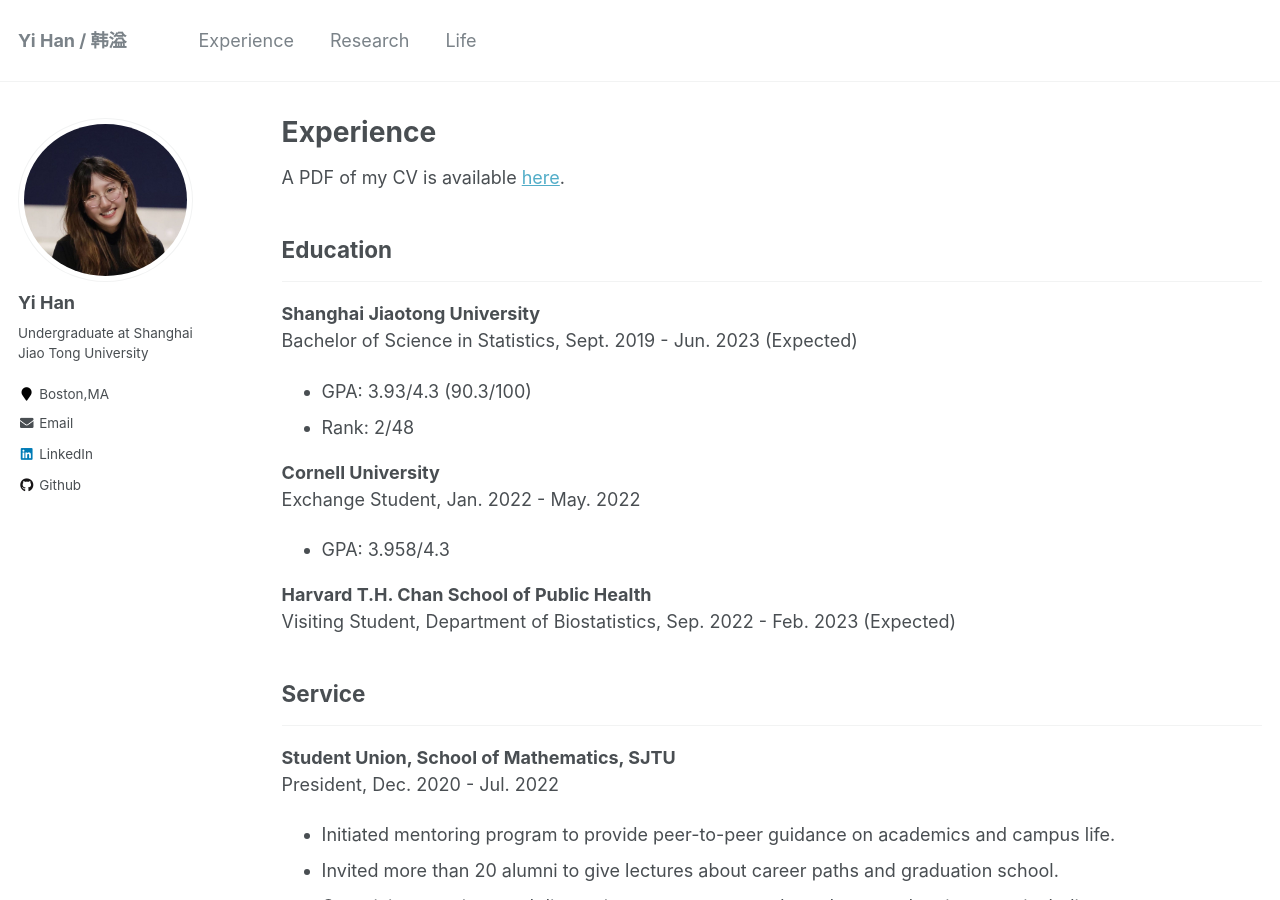
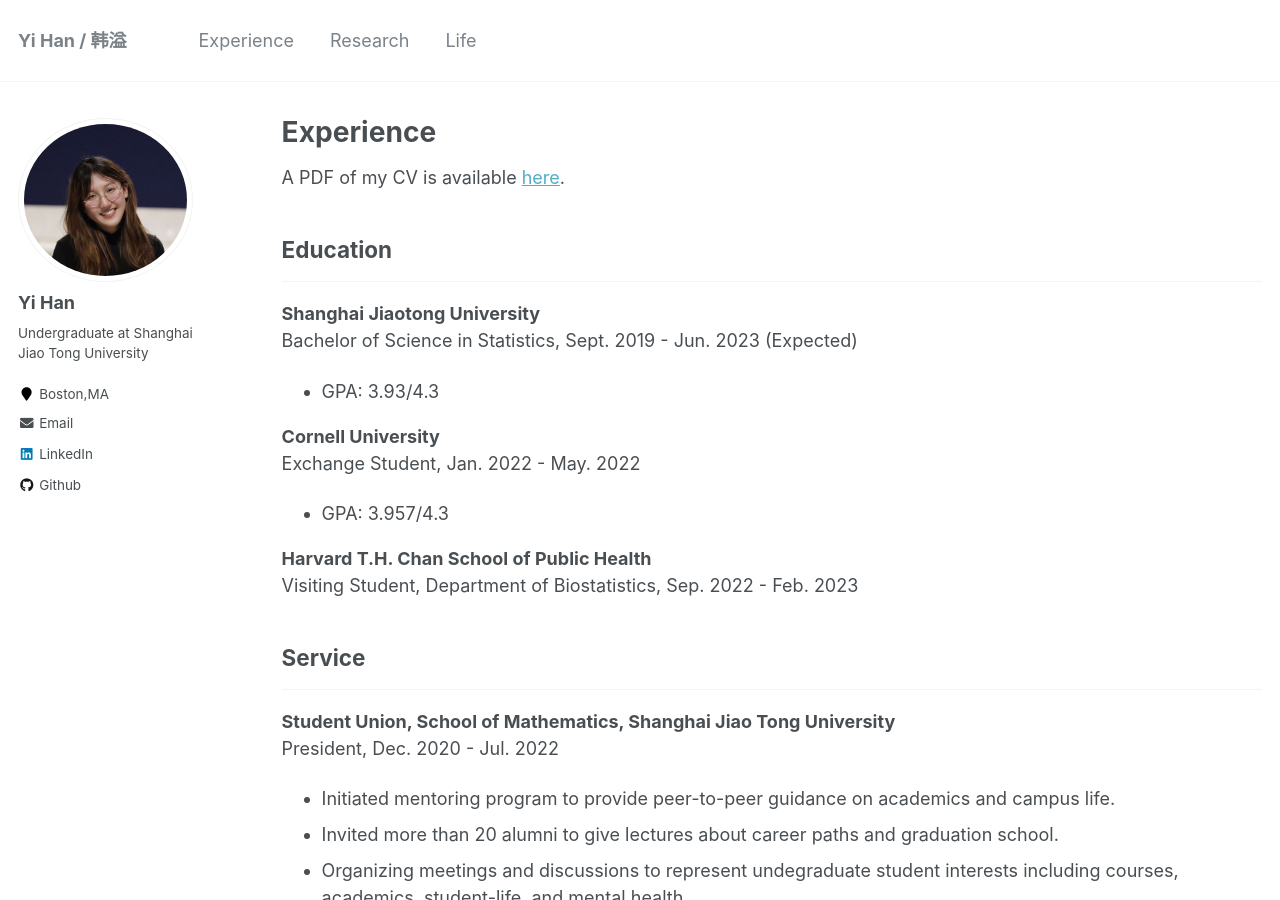
Before and after one commit to yiiihan/yiiihan.github.io, a Jekyll site: the page built from _pages/experience.md, in a window 1280 px wide and 900 px high. Built offline with Jekyll 4.4.1, drawn with Linux system fonts in a browser that asks for light colours.

Commit message:
Update experience.md

```diff
--- a/_pages/experience.md
+++ b/_pages/experience.md
@@ -6,28 +6,27 @@ author_profile: true
 ---
 {% include base_path %}
 
-A PDF of my CV is available [here](http://yiiihan.github.io/files/CV-YiHan1130.pdf).
+A PDF of my CV is available [here](http://yiiihan.github.io/files/CV_YiHan.pdf).
 
-<!-- <embed src="http://yiiihan.github.io/files/CV_YiHan_1026.pdf" width="650" height="1800" type='application/pdf'> -->
+<!-- <embed src="http://yiiihan.github.io/files/CV_YiHan.pdf" width="650" height="1800" type='application/pdf'> -->
 
 ## Education
 ---
 **Shanghai Jiaotong University** <br />
 Bachelor of Science in Statistics, Sept. 2019 - Jun. 2023 (Expected) <br />
-- GPA: 3.93/4.3 (90.3/100)
-- Rank: 2/48
+- GPA: 3.93/4.3
 
 **Cornell University** <br />
 Exchange Student, Jan. 2022 - May. 2022 <br />
-- GPA: 3.958/4.3
+- GPA: 3.957/4.3
 
 **Harvard T.H. Chan School of Public Health** <br />
-Visiting Student, Department of Biostatistics, Sep. 2022 - Feb. 2023 (Expected) <br />
+Visiting Student, Department of Biostatistics, Sep. 2022 - Feb. 2023 <br />
 
 
 ## Service
 ---
-**Student Union, School of Mathematics, SJTU** <br />
+**Student Union, School of Mathematics, Shanghai Jiao Tong University** <br />
 President, Dec. 2020 - Jul. 2022
 - Initiated mentoring program to provide peer-to-peer guidance on academics and campus life.
 - Invited more than 20 alumni to give lectures about career paths and graduation school.
```
